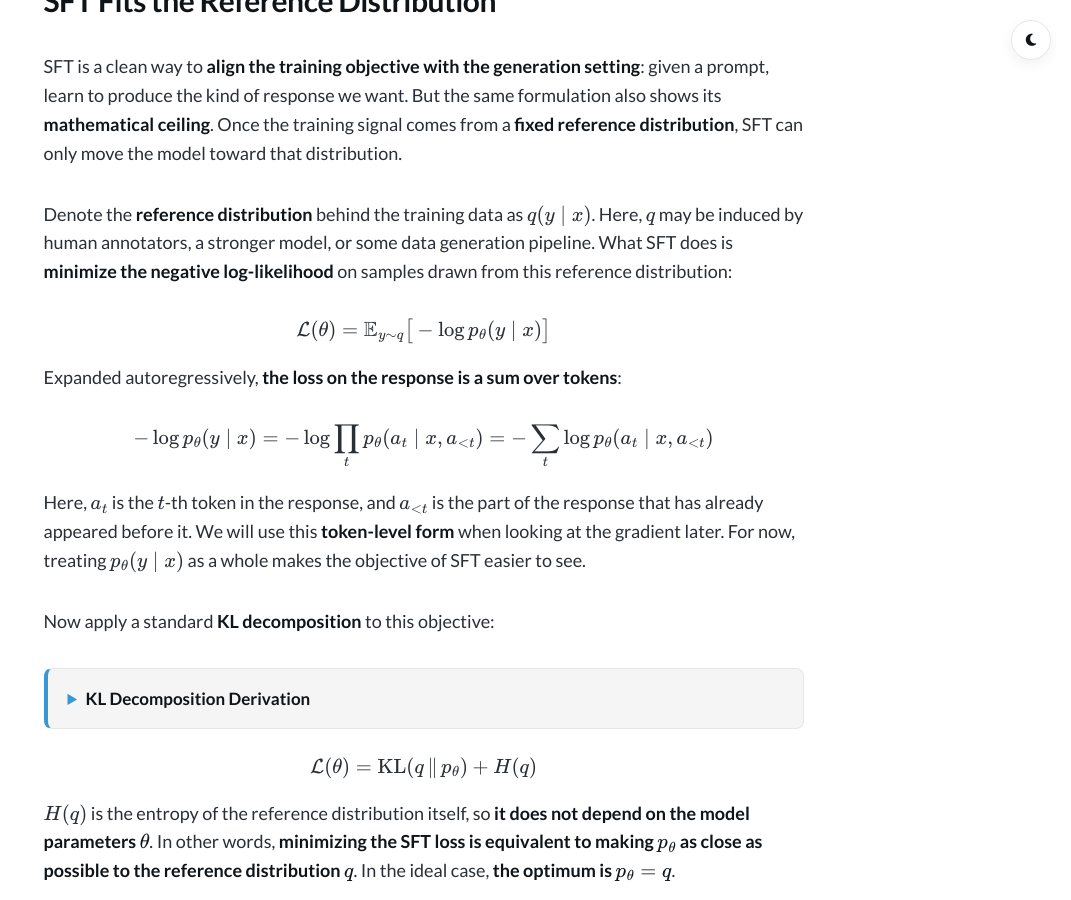
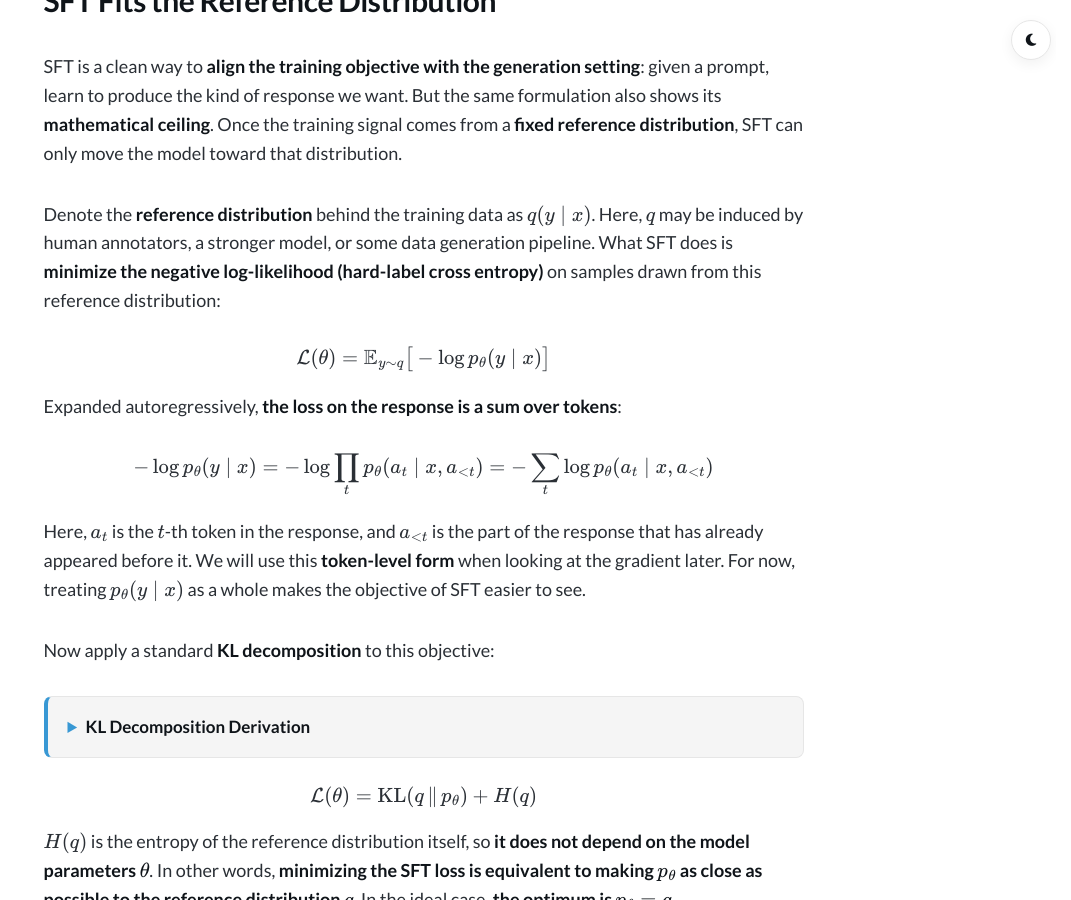
Before and after one commit to shawnyin128/shawnyin128.github.io, a Jekyll site: the page built from _posts/2026-07-06-llm-post-training-first-principles-ep1-sft.md, in a window 1280 px wide and 900 px high, scrolled down 1881 px. Shown: the whole window, without its empty margins (209-1280 px from the left). Built offline with Jekyll 4.4.1, drawn with Linux system fonts in a browser that asks for light colours; a style sheet for code colours, icons or effects is not loaded.

Commit message:
Specify hard-label cross entropy in SFT explanation
Clarified the definition of negative log-likelihood in the context of SFT.

```diff
--- a/_posts/2026-07-06-llm-post-training-first-principles-ep1-sft.md
+++ b/_posts/2026-07-06-llm-post-training-first-principles-ep1-sft.md
@@ -39,7 +39,7 @@ So where does the “supervision” come from? Not from the loss function itself
 
 SFT is a clean way to **align the training objective with the generation setting**: given a prompt, learn to produce the kind of response we want. But the same formulation also shows its **mathematical ceiling**. Once the training signal comes from a **fixed reference distribution**, SFT can only move the model toward that distribution.
 
-Denote the **reference distribution** behind the training data as $q(y\mid x)$. Here, $q$ may be induced by human annotators, a stronger model, or some data generation pipeline. What SFT does is **minimize the negative log-likelihood** on samples drawn from this reference distribution:
+Denote the **reference distribution** behind the training data as $q(y\mid x)$. Here, $q$ may be induced by human annotators, a stronger model, or some data generation pipeline. What SFT does is **minimize the negative log-likelihood (hard-label cross entropy)** on samples drawn from this reference distribution:
 
 $$\mathcal{L}(\theta)=\mathbb{E}_{y\sim q}\big[-\log p_\theta(y\mid x)\big]$$
 
```
